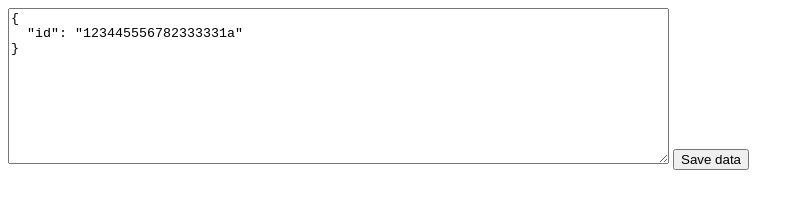
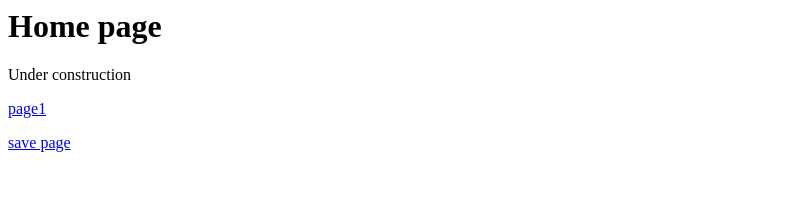
Before and after one commit to CHEMeDATA/chemedata-workshop, a website: page html/index.html in a window 1280 px wide. Shown: the whole page, without its empty margins (0-804 px from the left). Drawn offline with Linux system fonts and the light colour scheme.

Commit message:
sart true dev

```diff
--- a/html/index.html
+++ b/html/index.html
@@ -1,32 +1,17 @@
 <html>
-  <head></head>
+  <head>
+    <title>CHEMeDATA workshop</title>
+  </head>
 
   <body>
-    <textarea id="json" cols="80" rows="10"> </textarea>
-    <button onclick="save()">Save data</button>
-    <script>
-      onLoad();
-      async function onLoad() {
-        let response = await fetch('data.json');
-        let data = await response.json();
-        document.getElementById('json').innerHTML = JSON.stringify(
-          data,
-          undefined,
-          2,
-        );
-      }
+    <h1>Home page</h1>
+    Under construction
 
-      async function save() {
-        let data = JSON.parse(document.getElementById('json').value);
-        const response = await fetch('/save', {
-          method: 'POST',
-          headers: {
-            'Content-Type': 'application/json',
-          },
-          body: JSON.stringify(data),
-        });
-        const result = await response.json();
-      }
-    </script>
+    <p>
+      <a href="page1.html">page1</a>
+    </p>
+    <p>
+      <a href="save.html">save page</a>
+    </p>
   </body>
 </html>
--- a/server.js
+++ b/server.js
@@ -22,7 +22,7 @@ server.post('/save', async (request, reply) => {
   reply.send({ hello: 'world' });
 });
 
-server.listen({port: 8080, host: '0.0.0.0'}, (err, address) => {
+server.listen({ port: 8080, host: '0.0.0.0' }, (err, address) => {
   if (err) throw err;
   server.log.info(`server listening on... ${address}`);
 });
```
Also changed, not shown: html/save.html (added, +32 -0 lines).
